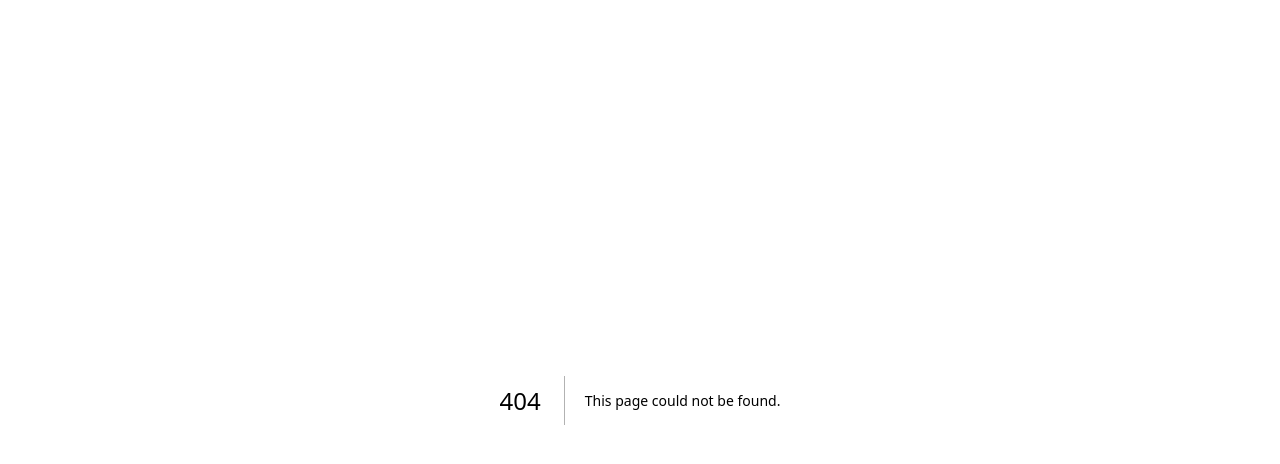
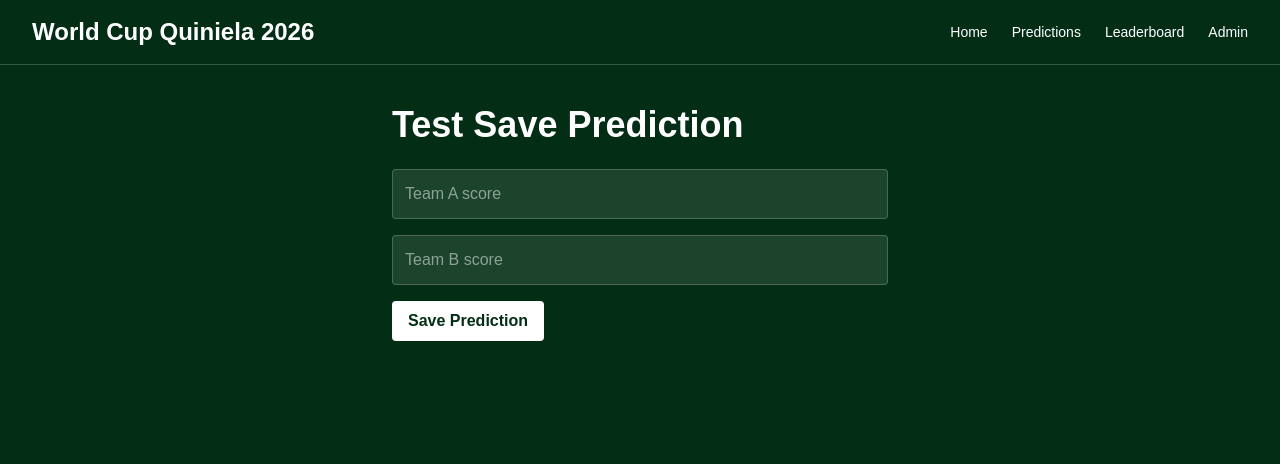
Before and after one commit to fabianad03/world-cup-quiniela-2026, a Next.js app: page /test-save in a window 1280 px wide. Before the commit this address had no page. Shown: the top 464 px of the page. Built offline with nearby package versions, Linux system fonts and the light colour scheme; no server answers.

Commit message:
Connected Supabase and tested prediction saving

```diff
--- /dev/null
+++ b/app/test-save/page.tsx
@@ -0,0 +1,69 @@
+"use client";
+
+import { useState } from "react";
+import Navbar from "@/components/Navbar";
+import { supabase } from "@/lib/supabase";
+
+export default function TestSavePage() {
+  const [predA, setPredA] = useState("");
+  const [predB, setPredB] = useState("");
+  const [message, setMessage] = useState("");
+
+  async function handleSave() {
+    setMessage("Saving...");
+
+    const { error } = await supabase.from("predictions").insert([
+      {
+        entry_id: "11111111-1111-1111-1111-111111111111",
+        match_id: "22222222-2222-2222-2222-222222222222",
+        pred_a: Number(predA),
+        pred_b: Number(predB),
+        joker: false,
+        points_awarded: 0,
+      },
+    ]);
+
+    if (error) {
+      setMessage(`Error: ${error.message}`);
+    } else {
+      setMessage("Prediction saved successfully.");
+    }
+  }
+
+  return (
+    <main className="min-h-screen bg-green-950 text-white">
+      <Navbar />
+
+      <div className="max-w-xl mx-auto p-10">
+        <h1 className="text-4xl font-bold mb-6">Test Save Prediction</h1>
+
+        <div className="space-y-4">
+          <input
+            type="number"
+            placeholder="Team A score"
+            value={predA}
+            onChange={(e) => setPredA(e.target.value)}
+            className="w-full p-3 rounded bg-white/10 border border-white/20"
+          />
+
+          <input
+            type="number"
+            placeholder="Team B score"
+            value={predB}
+            onChange={(e) => setPredB(e.target.value)}
+            className="w-full p-3 rounded bg-white/10 border border-white/20"
+          />
+
+          <button
+            onClick={handleSave}
+            className="px-4 py-2 rounded bg-white text-green-950 font-semibold"
+          >
+            Save Prediction
+          </button>
+
+          {message && <p>{message}</p>}
+        </div>
+      </div>
+    </main>
+  );
+}
```
